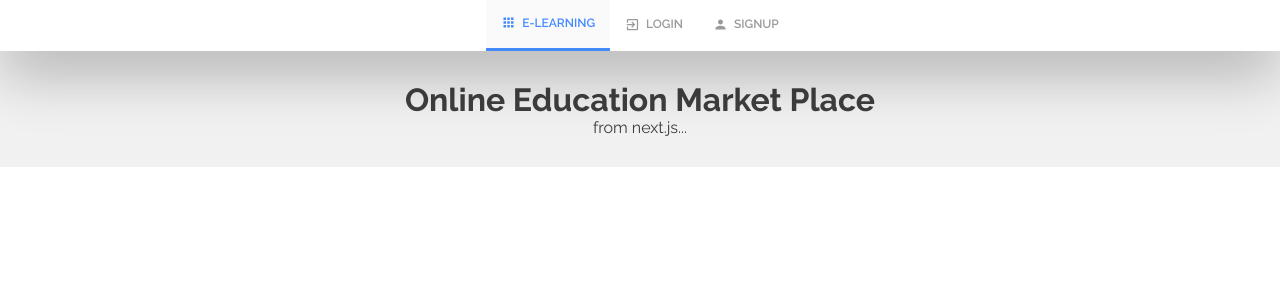
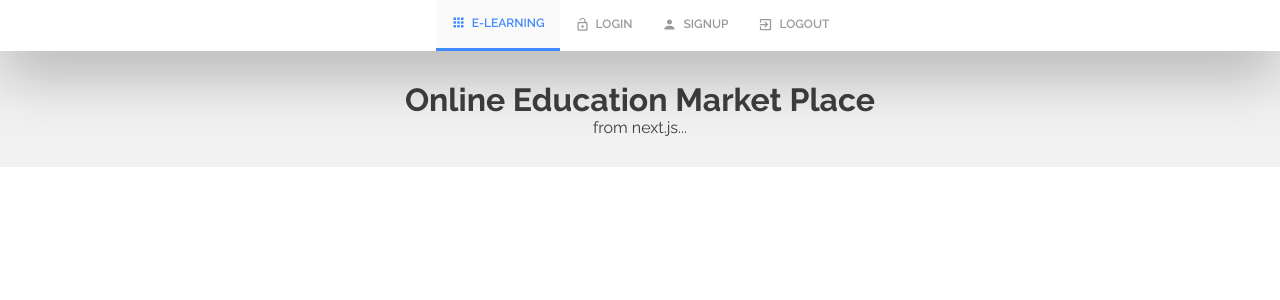
Before and after one commit to Ceci007/auth-front-end, a Next.js app: page / in a window 1280 px wide. Shown: the top 300 px of the page. Built offline with nearby package versions, Linux system fonts and the light colour scheme.

Commit message:
Added logout funtionality to front-end

```diff
--- a/components/TopNav.js
+++ b/components/TopNav.js
@@ -1,11 +1,37 @@
+import { useState, useEffect, useContext } from 'react'
 import { useRouter } from 'next/router'
 import Link from 'next/link'
+import { Context } from '../context'
+import axios from 'axios'
+import { toast } from 'react-toastify'
 import AppsIcon from '@material-ui/icons/Apps'
 import ExitToAppIcon from '@material-ui/icons/ExitToApp'
+import LockOpenIcon from '@material-ui/icons/LockOpen';
 import PersonIcon from '@material-ui/icons/Person'
 
 const TopNav = () => {
   const router = useRouter();
+
+  const [active, setActive] = useState(false);
+
+  const { state, dispatch } = useContext(Context);
+
+  useEffect(() => {
+    process.browser && setActive(!(!!window.location.pathname));
+  }, [process.browser && window.location.pathname]);
+
+  const logout = async () => {
+    setActive(true);
+    dispatch({ type: 'LOGOUT' });
+    window.localStorage.removeItem('user');
+    const { data } = await axios.get('/api/logout');
+    toast.success(data.message);
+
+    setTimeout(() => {
+      setActive(false);
+    }, 1000);
+    router.push('/login');
+  }
 
   return (
     <nav className="nav">
@@ -21,7 +47,7 @@ const TopNav = () => {
       <div className={router.pathname == "/login" ? "active" : ""}>
         <Link href="/login">
           <div className="nav-item">
-            <ExitToAppIcon />
+            <LockOpenIcon />
             <a className="nav-item__link">Login</a>
           </div>
         </Link>
@@ -35,6 +61,13 @@ const TopNav = () => {
           </div>
         </Link>
       </div>
+
+      <div onClick={logout} className={active ? "active" : ""}>
+          <div className="nav-item">
+            <ExitToAppIcon />
+            <a className="nav-item__link">Logout</a>
+          </div>
+      </div>
     </nav>
   )
 }
```
